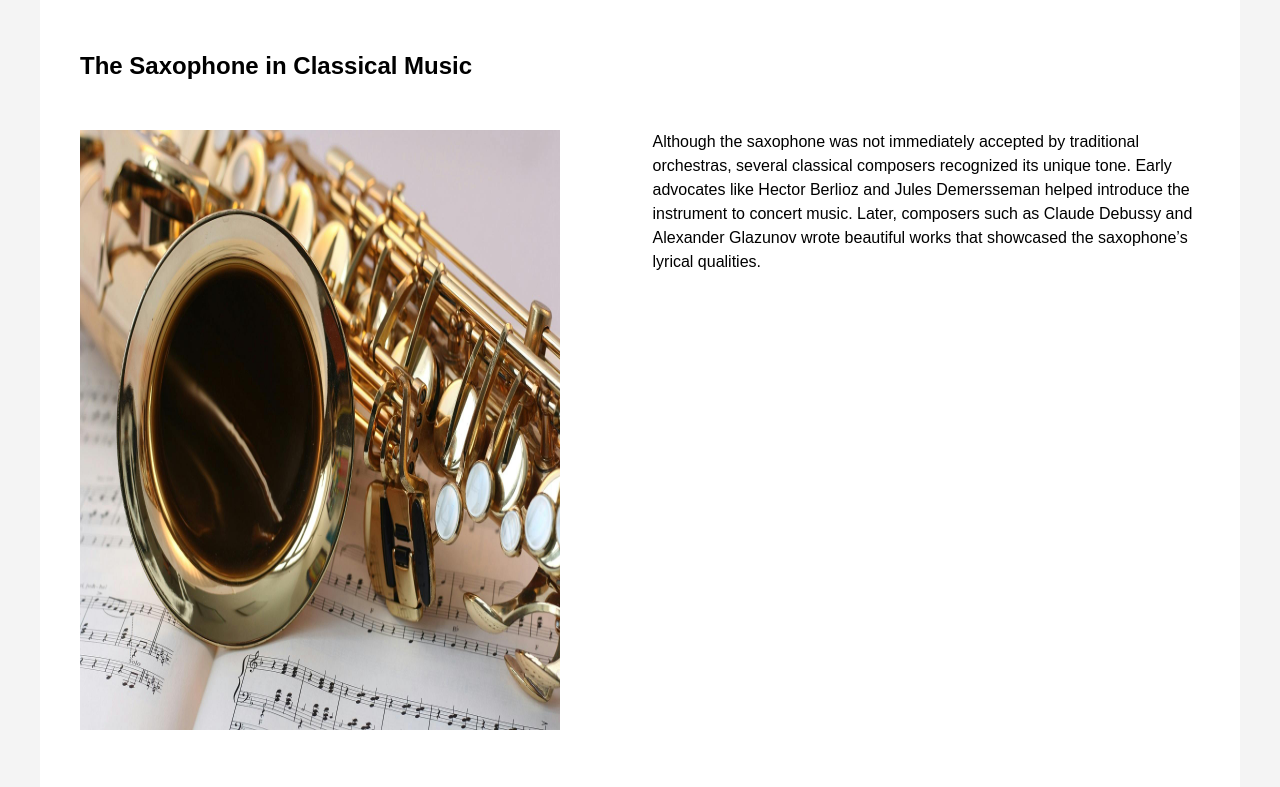
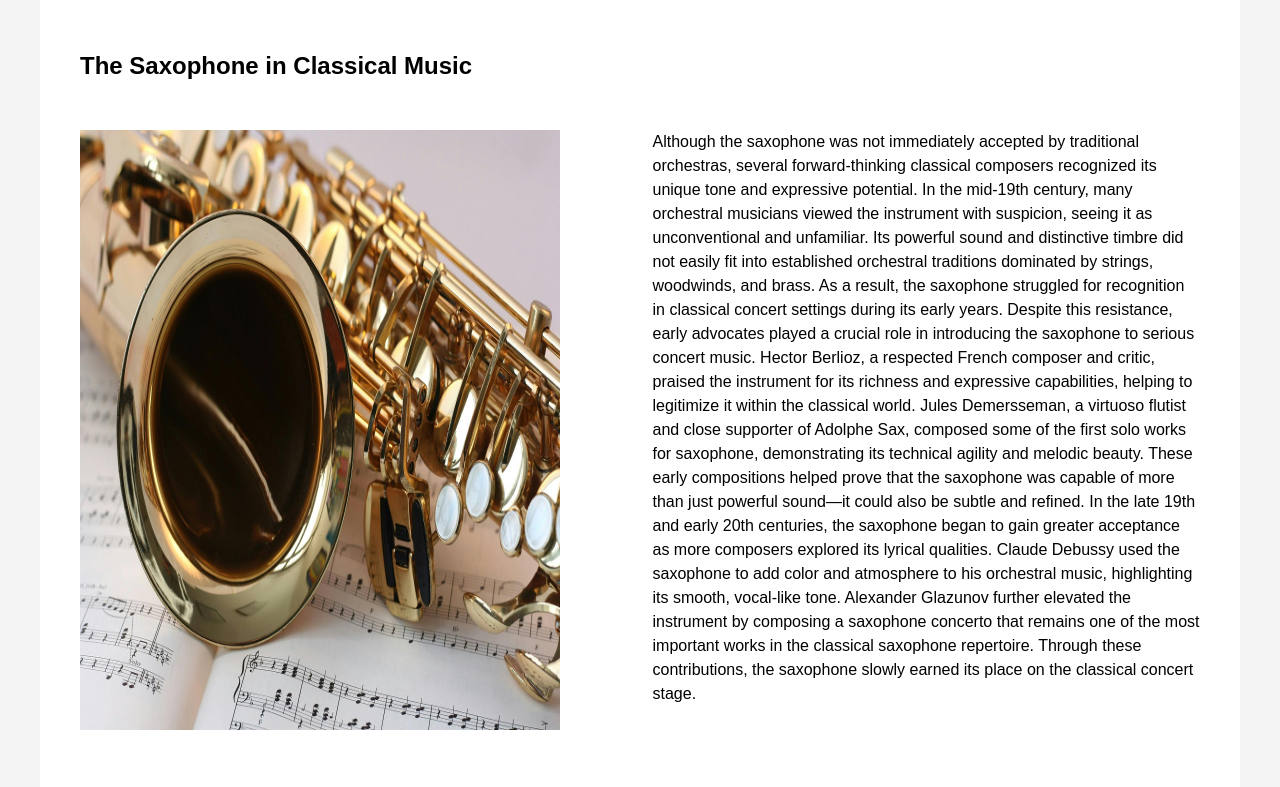
Before and after one commit to precision-sys/wdd130, a plain HTML site: page saxophone/saxhistory.html in a window 1280 px wide. Shown: the part 880-1667 px from the top of the page. Drawn offline with Linux system fonts and the light colour scheme.

Commit message:
added content

```diff
--- a/saxophone/saxhistory.html
+++ b/saxophone/saxhistory.html
@@ -45,10 +45,19 @@
         <div class="details">
             <h2 class="subtitle-left">The Saxophone in Classical Music</h2>
             <P class="pararight">
-            Although the saxophone was not immediately accepted by traditional orchestras, several classical
-            composers recognized its unique tone. Early advocates like Hector Berlioz and Jules Demersseman
-            helped introduce the instrument to concert music. Later, composers such as Claude Debussy and Alexander
-            Glazunov wrote beautiful works that showcased the saxophone’s lyrical qualities.
+            Although the saxophone was not immediately accepted by traditional orchestras, several forward-thinking classical composers recognized its unique tone
+            and expressive potential. In the mid-19th century, many orchestral musicians viewed the instrument with suspicion, seeing it as unconventional and
+            unfamiliar. Its powerful sound and distinctive timbre did not easily fit into established orchestral traditions dominated by strings, woodwinds, and brass.
+            As a result, the saxophone struggled for recognition in classical concert settings during its early years.
+            Despite this resistance, early advocates played a crucial role in introducing the saxophone to serious concert music.
+            Hector Berlioz, a respected French composer and critic, praised the instrument for its richness and expressive capabilities,
+            helping to legitimize it within the classical world. Jules Demersseman, a virtuoso flutist and close supporter of Adolphe Sax, composed
+            some of the first solo works for saxophone, demonstrating its technical agility and melodic beauty.
+            These early compositions helped prove that the saxophone was capable of more than just powerful sound—it could also be subtle and refined.
+            In the late 19th and early 20th centuries, the saxophone began to gain greater acceptance as more composers explored its lyrical qualities.
+            Claude Debussy used the saxophone to add color and atmosphere to his orchestral music, highlighting its smooth, vocal-like tone. Alexander Glazunov
+            further elevated the instrument by composing a saxophone concerto that remains one of the most important works in the classical saxophone repertoire.
+            Through these contributions, the saxophone slowly earned its place on the classical concert stage.
 
             </P>
             <img class="illustration-left" src="images/Classical2.jpg" alt="classical saxophone">
@@ -81,9 +90,14 @@
         <div class="details">
             <h2 class="subtitle-left">The Saxophone in Modern Music</h2>
             <p class="pararight">
-            Today, the saxophone continues to thrive across genres, from pop and rock to blues, funk, and film music.
-            Artists like Kenny G, David Sanborn, and Candy Dulfer have brought the instrument into contemporary mainstream music, showing its adaptability and timeless charm.
-            No matter the style, the saxophone remains a voice of passion and expression.
+            Today, the saxophone continues to thrive across a wide range of musical genres, from pop and rock to blues, funk, and film music. Its expressive sound and
+            wide tonal range allow it to adapt easily to both modern and traditional styles. In popular music, the saxophone often adds warmth, emotion,
+            and a human quality that connects deeply with listeners, whether through smooth melodic lines or powerful, energetic solos.
+            Artists such as Kenny G have popularized the smooth jazz style, bringing the saxophone to global audiences through radio, concerts, and recordings.
+            David Sanborn blended jazz, funk, and rhythm and blues, creating a bold and soulful sound that influenced generations of musicians.
+            Candy Dulfer brought fresh energy to the instrument with her vibrant funk style and dynamic stage presence, proving that the saxophone remains relevant in
+            contemporary music. Beyond popular genres, the saxophone is frequently used in film and television soundtracks to create mood, tension, or romance.
+            No matter the style or setting, the saxophone continues to stand out as a powerful voice of passion, emotion, and personal expression in modern music.
 
             </p>
             <img class="illustration-left" src="images/modernband.jpg" alt="modern saxophone band">
```
